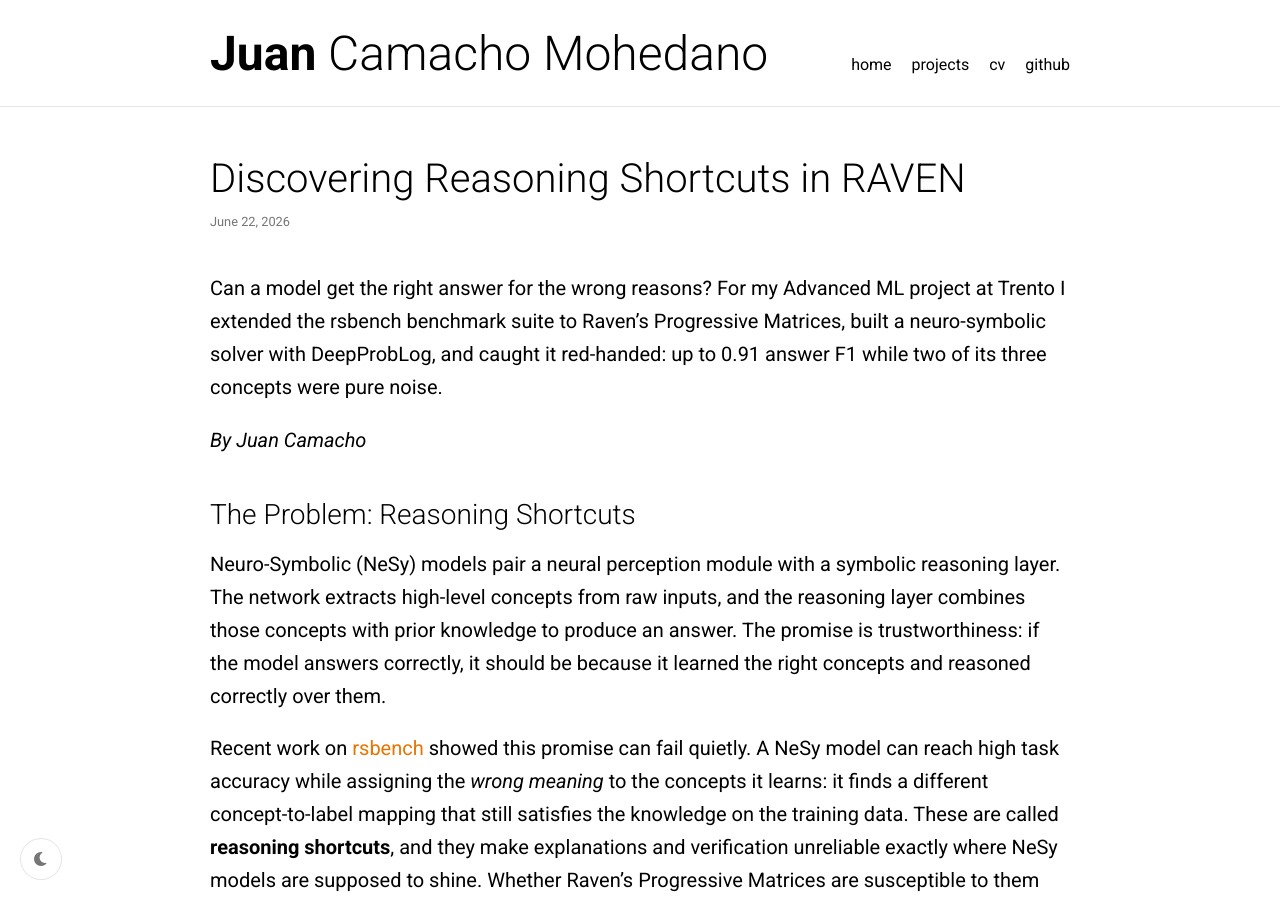
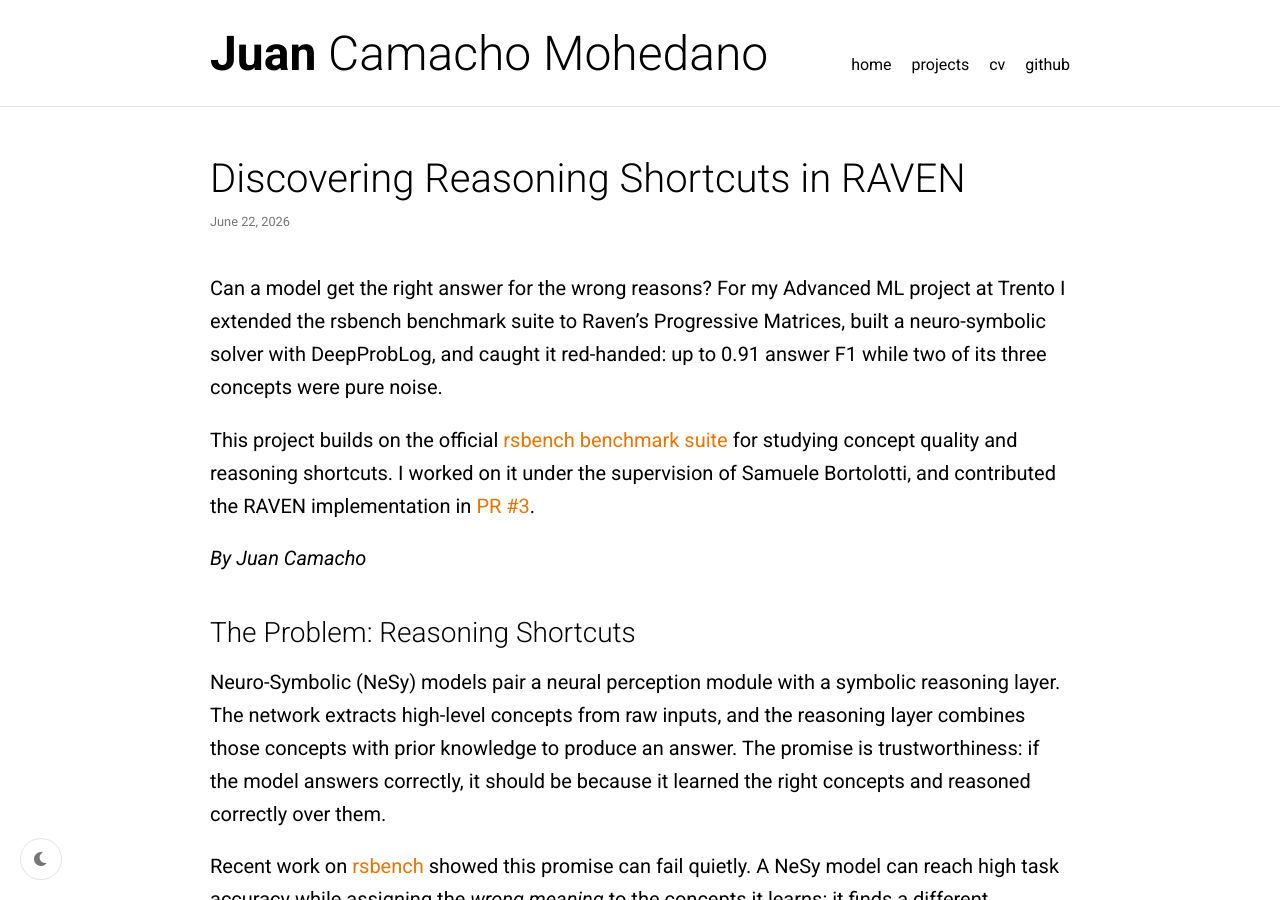
Before and after one commit to jucamohedano/jucamohedano.github.io, a Jekyll site: the page built from _posts/2026-06-22-reasoning-shortcuts-raven.md, in a window 1280 px wide and 900 px high. Built offline with Jekyll 4.4.1, drawn with Linux system fonts in a browser that asks for light colours.

Commit message:
Credit RSBench project and supervision

```diff
--- a/_posts/2026-06-22-reasoning-shortcuts-raven.md
+++ b/_posts/2026-06-22-reasoning-shortcuts-raven.md
@@ -9,6 +9,8 @@ image: /assets/images/raven_3x3x3_example.png
 ---
 
 Can a model get the right answer for the wrong reasons? For my Advanced ML project at Trento I extended the rsbench benchmark suite to Raven's Progressive Matrices, built a neuro-symbolic solver with DeepProbLog, and caught it red-handed: up to 0.91 answer F1 while two of its three concepts were pure noise.
+
+This project builds on the official [rsbench benchmark suite](https://unitn-sml.github.io/rsbench/) for studying concept quality and reasoning shortcuts. I worked on it under the supervision of Samuele Bortolotti, and contributed the RAVEN implementation in [PR #3](https://github.com/unitn-sml/rsbench-code/pull/3).
 
 <!--more-->
 
```
